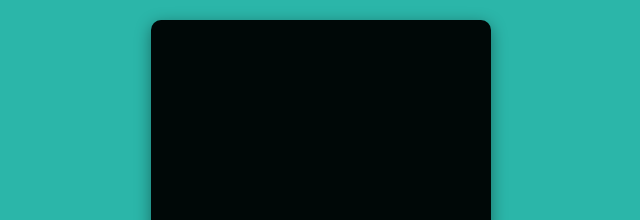
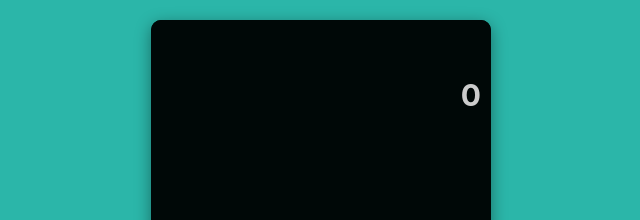
Before and after one commit to SomayyehGhassemipour/react-calculator, a React (Create React App) app: page / in a window 1280 px wide. Shown: the top 220 px of the page, without its empty margins (319-959 px from the left). Built offline with nearby package versions, Linux system fonts and the light colour scheme.

Commit message:
Added Screen component

```diff
--- a/src/App.js
+++ b/src/App.js
@@ -1,11 +1,13 @@
 
 import './App.css';
 import Wrapper from './components/Wrapper';
+import Screen from './components/Screen';
+
 function App() {
   return (
     <div className="App">
       <Wrapper>
-
+        <Screen value="0"/>
       </Wrapper>
     </div>
   );
--- /dev/null
+++ b/src/components/Screen.css
@@ -0,0 +1,14 @@
+.screen {
+	height: 150px;
+	width: 100%;
+	background-color: #000807;
+	display: flex;
+	box-sizing: border-box;
+	align-items: center;
+	justify-content: flex-end;
+	font-weight: bold;
+	font-size: 30px;
+	padding: 10px 10px;
+	color: rgba(255, 255, 255, 0.795);
+	border-radius: 10px 10px 0 0;
+}
--- /dev/null
+++ b/src/components/Screen.js
@@ -0,0 +1,12 @@
+import React from 'react';
+import './Screen.css'
+
+function Screen({value}) {
+  return (
+    <div className='screen'>
+      {value}
+    </div>
+  );
+}
+
+export default Screen;
```
